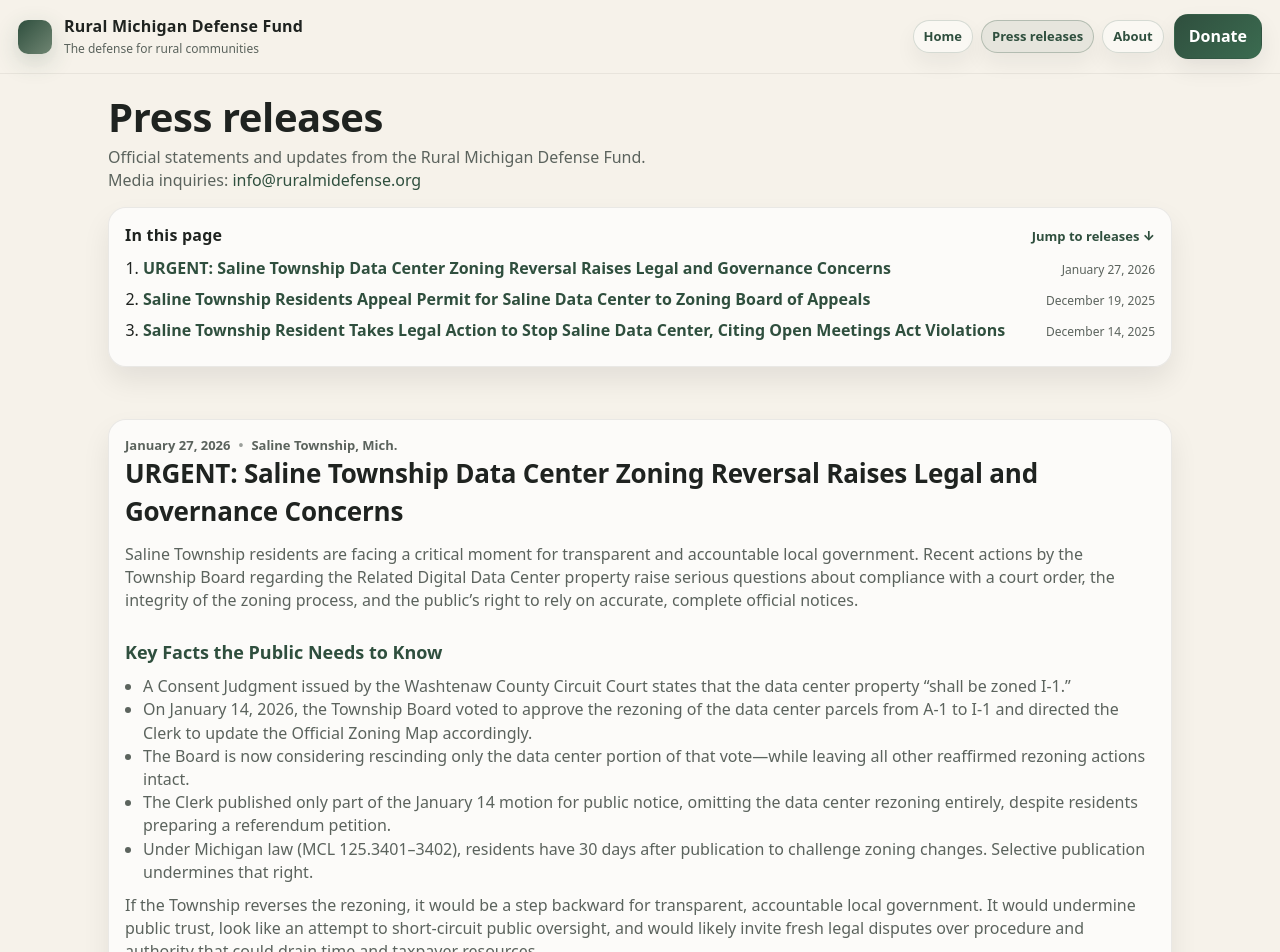
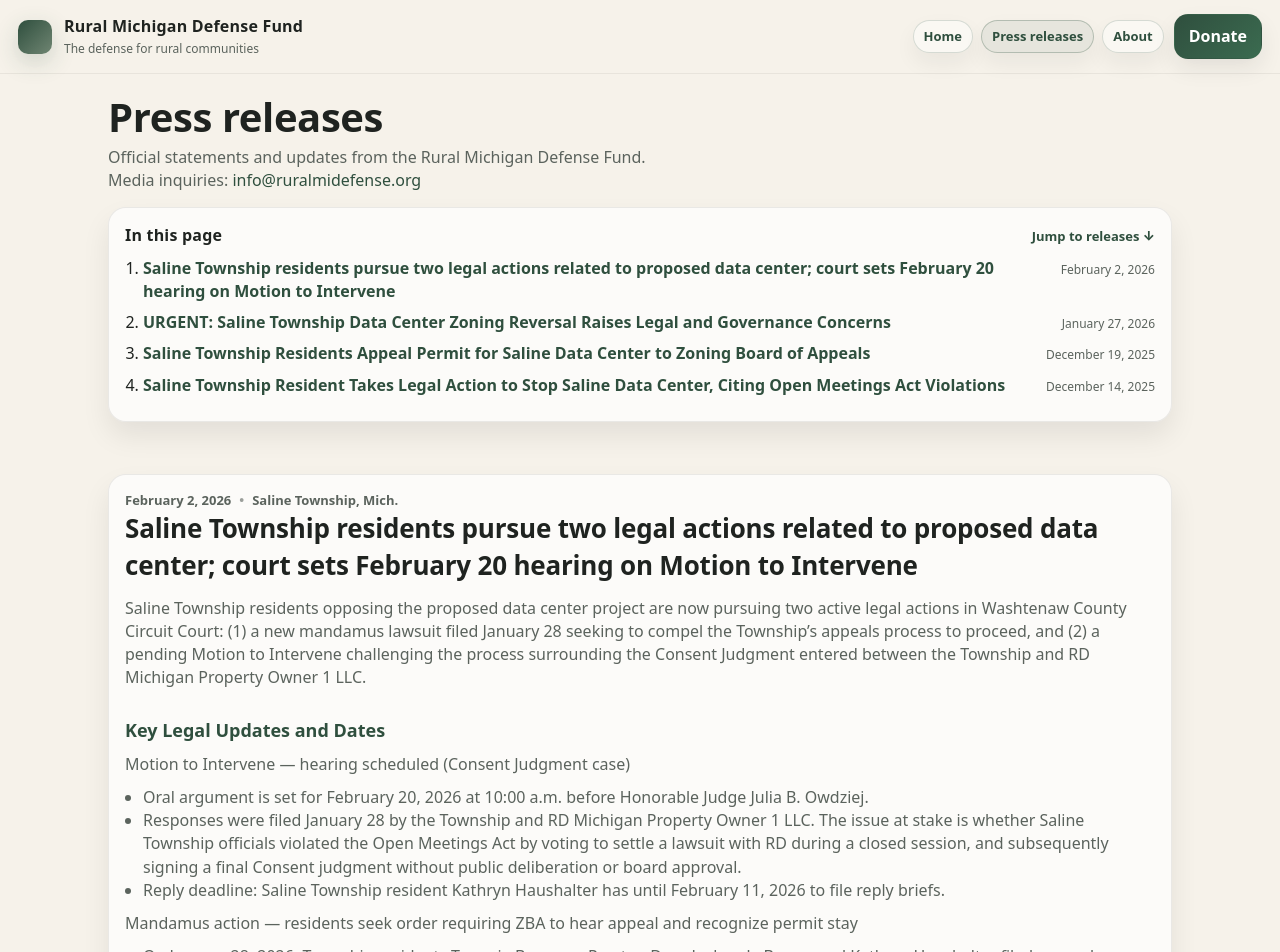
Before and after one commit to jeffrechten/rmdf-web, a React (Vite) app: page /press in a window 1280 px wide. Shown: the top 952 px of the page. Built offline with nearby package versions, Linux system fonts and the light colour scheme.

Commit message:
feb2 PRv1

```diff
--- a/src/pages/PressReleases.jsx
+++ b/src/pages/PressReleases.jsx
@@ -2,6 +2,45 @@ import SiteLayout from "../components/SiteLayout.jsx";
 import { CONTACT_EMAIL } from "../siteConfig";
 
 const PRESS_RELEASES = [
+  {
+    id: "pr-2026-02-02",
+    date: "February 2, 2026",
+    title: "Saline Township residents pursue two legal actions related to proposed data center; court sets February 20 hearing on Motion to Intervene",
+    summary:
+      "Saline Township residents opposing the proposed data center project are now pursuing two active legal actions in Washtenaw County Circuit Court: (1) a new mandamus lawsuit filed January 28 seeking to compel the Township’s appeals process to proceed, and (2) a pending Motion to Intervene challenging the process surrounding the Consent Judgment entered between the Township and RD Michigan Property Owner 1 LLC.",
+    location: "Saline Township, Mich.",
+    body: [
+      { heading: "Key Legal Updates and Dates" },
+      "Motion to Intervene — hearing scheduled (Consent Judgment case)",
+      [
+        "Oral argument is set for February 20, 2026 at 10:00 a.m. before Honorable Judge Julia B. Owdziej.",
+        "Responses were filed January 28 by the Township and RD Michigan Property Owner 1 LLC. The issue at stake is whether Saline Township officials violated the Open Meetings Act by voting to settle a lawsuit with RD during a closed session, and subsequently signing a final Consent judgment without public deliberation or board approval.",
+        "Reply deadline: Saline Township resident Kathryn Haushalter has until February 11, 2026 to file reply briefs.",
+      ],
+      "Mandamus action — residents seek order requiring ZBA to hear appeal and recognize permit stay",
+      [
+        "On January 28, 2026, Township residents Tammie Bruneau, Preston Dyer, Joshua LeBaron, and Kathryn Haushalter filed a mandamus lawsuit seeking a court order compelling the Township’s Saline Township Zoning Board of Appeals to perform what residents describe as its clear legal duty: to accept, schedule, and hear a zoning appeal filed in December.",
+        "The appeal challenges a zoning permit issued December 4, authorizing preliminary construction activity and temporary structures. The lawsuit also asks the court to enforce Michigan law provisions that residents state stay (pause) permit effects while an appeal is pending.",
+        "Residents report that site activity has begun and are asking for prompt judicial intervention to ensure the appeals process proceeds as required.",
+      ],
+      { heading: "Dispute Over Rezoning Notice and “Map Notation” Approach" },
+      "Additionally, residents are challenging the Township’s handling of a January 14 vote concerning the zoning status of the data center parcels. After any voting by the Board on rezoning, the Township Clerk is required by law to publish notice and formally update the Official Zoning Map. The residents allege that the Township Clerk’s published notice was incomplete as it did not include the Board’s action regarding the parcels of land to be rezoned for the data center development, and that this omission undermined residents’ ability to evaluate and exercise potential referendum rights under Michigan law.",
+      "At a special meeting last week, the Township Board voted to rescind its earlier action regarding the data center parcels and instead discussed making a “notation” on the zoning map while keeping parcels labeled A-1 agricultural, rather than the I-1 zoning RD sued the Township over. Residents contend that zoning changes must be made through the legally required ordinance process and public notice, rather than through informal map markings, and warn that the Township’s approach risks deepening procedural confusion and legal exposure.",
+      "“They’re snapping their position back, retreating from their earlier insistence that the I‑1 zoning must happen and are now saying the Clerk can just make a notation on a map.” said Kathryn Haushalter.",
+      "“That’s not going to work,” said Tammie Bruneau from Rural Michigan Defense Fund “because a rezoning is an amendment to the Zoning Ordinance which by law, the legislative body must vote on, and the people of a township have the right to refer that law. Now their far-fetched idea is they can simply use a sharpie on the Zoning Map.”",
+      "The ZBA appeal brought the zoning map issue into sharp focus. The appeal argues that if the Consent Judgment is valid (a point the appellants dispute), then the Township must take the steps required to ensure the Official Zoning Map reflects the property’s zoning status as the Township sought in the Consent Judgment.",
+      "After the appeal was filed, Township counsel, David Landry, communicated to the appellants that the Township’s position is that the Zoning Board of Appeals will not hear the appeal.",
+      "“It appears these Township lawyers are actually making decisions for these elected and appointed officials, and they just don’t have that power,” said Jeff Rechten.",
+      { heading: "Why This Matters" },
+      "Residents say these legal actions are about process, transparency, and accountability, particularly when major industrial development is proposed on farmland in a rural community. They argue that the Township’s decisions must comply with court orders and state law, and that the public must be able to rely on complete and accurate official notices.",
+      { heading: "Putting a stake in the heart of the Consent Judgment" },
+      "While the ZBA route is to force a map change, the resident’s Motion to Intervene is to open up the consent judgment, because of the Township’s faulty approval process, and argue the zoning arguments that the Township never made.",
+      "Community supporters have rallied behind the effort, forming two organizations, Stop the Saline Data Center and nonprofit Rural Michigan Defense Fund which will be collecting donations to support the litigation. To learn more, see ruralmidefense.org",
+      { heading: "About RMDF and How to Learn More" },
+      "Community supporters have formed Stop the Saline Data Center and the Rural Michigan Defense Fund to support lawful civic engagement and litigation related to the proposed data center. To learn more, including how to access case documents and updates, visit https://ruralmidefense.org. Visit https://ruralmidefense.org/donate to support the litigation.",
+      "CONTACT: Rural Michigan Defense Fund — info@ruralmidefense.org | 734-821-3832",
+    ]
+  },
   {
     id: "pr-2026-01-27",
     date: "January 27, 2026",
```
